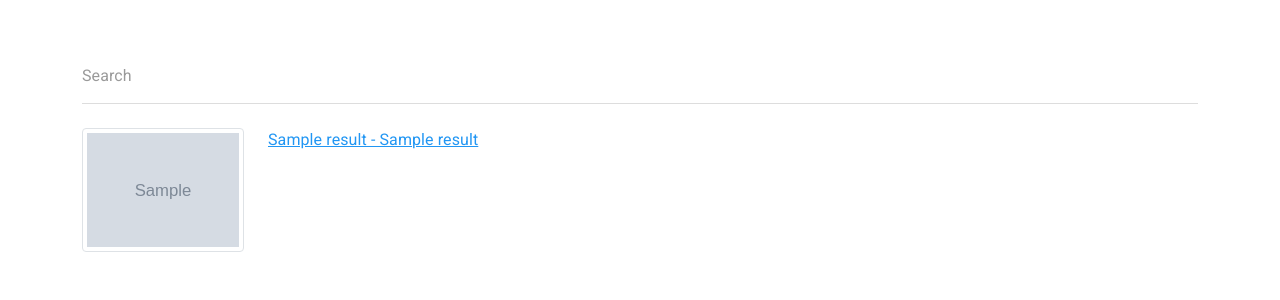
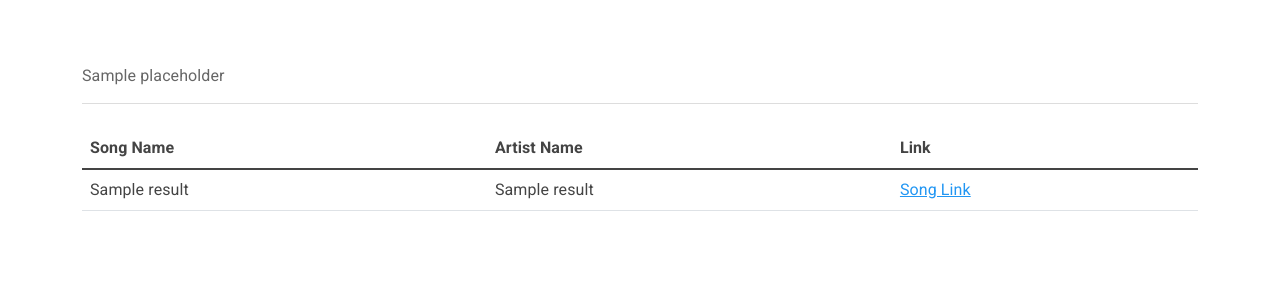
Before and after one commit to it-490-kakashi/Jam-Sesh, a Flask app: template server/templates/search.html in a window 1280 px wide. Shown: the top 300 px of the page. Run offline with Flask 2, Linux system fonts and the light colour scheme; the template is opened without the code that fills it: most values are stand-ins (such as "Sample title", 1, 10 or a date in 2020); grey boxes marked "Sample" are stand-in pictures; some libraries are stand-ins or nearby versions.

Commit message:
changed visual representation of song list

```diff
--- a/server/templates/search.html
+++ b/server/templates/search.html
@@ -4,26 +4,36 @@
         <form action="/search" method="post">
             <div class="form-outline mb-4">
                 <label class="form-label visually-hidden" for="search">Search</label>
-                <input type="text" name="search_info" id="search" class="form-control" placeholder="Search" />
+                {% if placeholder is not defined %}
+                    <input type="text" name="search_info" id="search" class="form-control" placeholder="Search" />
+                {% else %}
+                    <input type="text" name="search_info" id="search" class="form-control" placeholder="Search" value="{{placeholder}}" />
+                {% endif %}
             </div>
         </form>
     {% if results is defined  %}
-        <div class="row row-cols-1">
-            {% set results = results.response.hits %}
-            {% for result in results %}
-                {% set result = result.result %}
-                <div class="row">
-                    <div class="col-2">
-                        <img class="img-thumbnail" src="{{ result.header_image_thumbnail_url }}" alt="">
-                    </div>
-                    <div class="col">
+        {% set results = results.response.hits %}
+        <table class="table">
+            <thead>
+                <tr>
+                    <th scope="col">Song Name</th>
+                    <th scope="col">Artist Name</th>
+                    <th scope="col">Link</th>
+                </tr>
+            </thead>
+            <tbody>
+                {% for result in results %}
+                    {% set result = result.result %}
+                    <tr>
+                        <td>{{ result.title }}</td>
+                        <td>{{ result.artist_names }}</td>
+                        <td><a href={{ result.url }}>Song Link</a></td>
+                    </tr>
+                {% endfor %}
+            </tbody>
 
-                        <a href={{ result.url }}>{{ result.title }} - {{ result.artist_names }}</a>
-                    </div>
-                </div>
 
-            {% endfor %}
-        </div>
+        </table>
     {% endif %}
     </div>
 {% endblock %}
```
